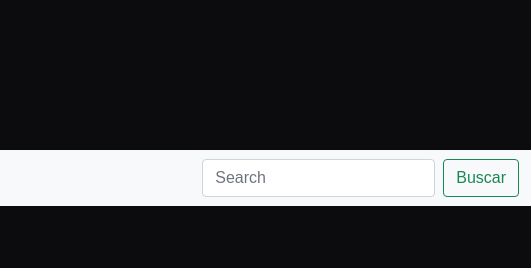
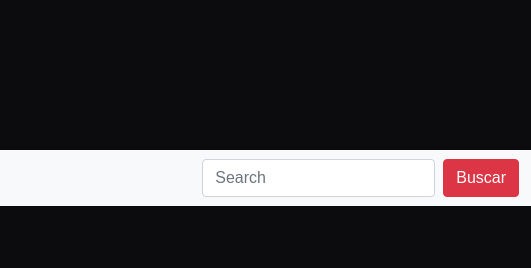
Before and after one commit to Saitam2022/Proyecto, a plain HTML site: page pages/band.html in a window 1280 px wide. Shown: the top 268 px of the page, 749-1280 px from the left. Drawn offline with nearby package versions, Linux system fonts and the light colour scheme; a web font is replaced by a local one.

Commit message:
cambio color button Buscar en pages

```diff
--- a/pages/band.html
+++ b/pages/band.html
@@ -55,7 +55,7 @@
                 </ul>
                 <form class="d-flex">
                     <input class="form-control me-2" type="search" placeholder="Search" aria-label="Search">
-                    <button class="btn btn-outline-success" type="submit">Buscar</button>
+                    <button class="btn btn-danger" type="submit">Buscar</button>
                 </form>
             </div>
         </div>
```
Also changed, not shown: pages/info.html (+1 -1 lines), pages/photos.html (+1 -1 lines), pages/videos.html (+1 -1 lines).
